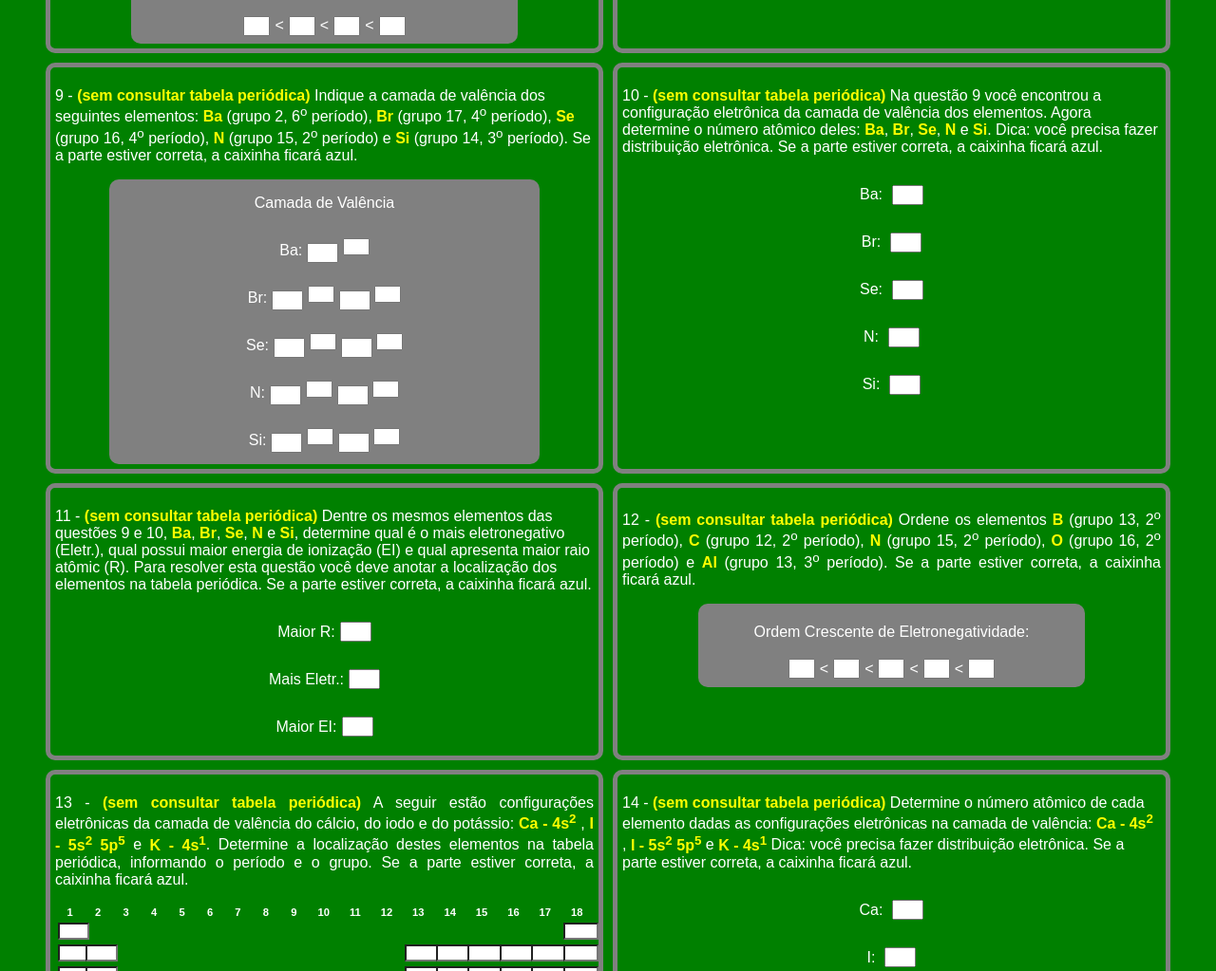
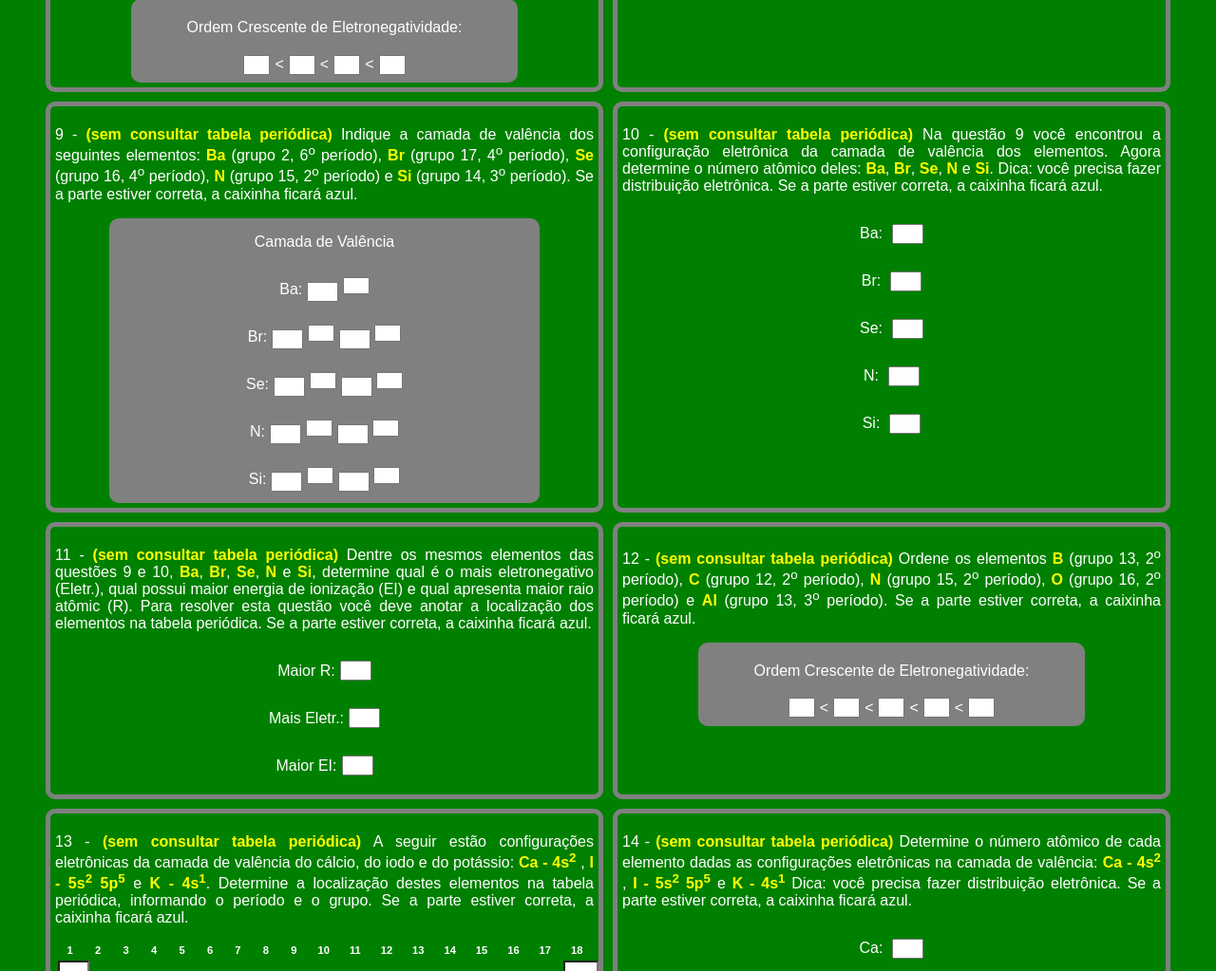
Before and after one commit to dan-kagi/chem-wrap-up, a plain HTML site: page periodic-table-properties/index.html in a window 1280 px wide. Shown: the part 1777-2800 px from the top of the page at 95% size. Drawn offline with Linux system fonts and the light colour scheme.

Commit message:
correct text alignment to justify

```diff
--- a/periodic-table-properties/index.html
+++ b/periodic-table-properties/index.html
@@ -21,6 +21,7 @@
     <h3>Questões 9 - 11 são correlacionadas</h3>
     <h3>Questão 12 - isolada</h3>
     <h3>Questões 13 - 15 são correlacionadas</h3>
+    <h3>Questões 16 - isolada</h3>
     <main></main>
     <p id="backHome"><a href="../index.html">voltar à página inicial</a></p>
     <footer></footer>
--- a/periodic-table-properties/index.js
+++ b/periodic-table-properties/index.js
@@ -364,7 +364,7 @@ const questions = [
       const statements = document.createElement('div');
       statements.style.display = 'flex';
       statements.style.flexDirection = 'column';
-      statements.style.alignItems = 'left';
+      statements.style.alignItems = 'flex-start';
 
       for (let i = 0; i < this.statements.length; i++) {
         const statement = document.createElement('div');
@@ -769,7 +769,7 @@ function createValenceShellCard(id, question, elements) {
   card.classList.add('card');
   const questionP = document.createElement('p');
   questionP.innerHTML = `${id} - ${question}`;
-  questionP.textAlign = 'justify';
+  questionP.style.textAlign = 'justify';
   card.appendChild(questionP);
   const greyBox = document.createElement('div');
   greyBox.style.backgroundColor = 'grey';
@@ -855,7 +855,7 @@ function createAtomicNumberCard(id, question, elements) {
   card.classList.add('card');
   const questionP = document.createElement('p');
   questionP.innerHTML = `${id} - ${question}`;
-  questionP.textAlign = 'justify';
+  questionP.style.textAlign = 'justify';
   card.appendChild(questionP);
   const greyBoxZ = document.createElement('div');
   greyBoxZ.style.display = 'flex';
@@ -905,7 +905,7 @@ function createComparisonPropertyCard(id, question, answer) {
   card.classList.add('card');
   const questionP = document.createElement('p');
   questionP.innerHTML = `${id} - ${question}`;
-  questionP.textAlign = 'center';
+  questionP.style.textAlign = 'justify';
   card.appendChild(questionP);
   const greatestRDiv = document.createElement('div');
   greatestRDiv.style.display = 'flex';
@@ -1099,7 +1099,7 @@ function createPropertyOrderCard(
 
     const ioEnergyP = document.createElement('p');
     ioEnergyP.textContent = 'Ordem Crescente de Energia de Ionização:';
-    ioEnergyP.textAlign = 'center';
+    ioEnergyP.style.textAlign = 'center';
     const ioEnergyDiv = document.createElement('div');
     ioEnergyDiv.style.display = 'flex';
     ioEnergyDiv.style.alignItems = 'center';
@@ -1165,7 +1165,7 @@ function createPropertyOrderCard(
 
     const eletronegativityP = document.createElement('p');
     eletronegativityP.textContent = 'Ordem Crescente de Eletronegatividade:';
-    eletronegativityP.textAlign = 'center';
+    eletronegativityP.style.textAlign = 'center';
     const eletronegativityDiv = document.createElement('div');
     eletronegativityDiv.style.display = 'flex';
     eletronegativityDiv.style.alignItems = 'center';
```
